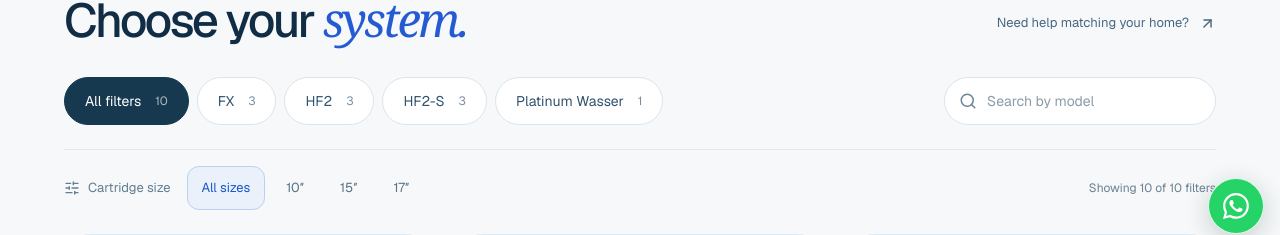
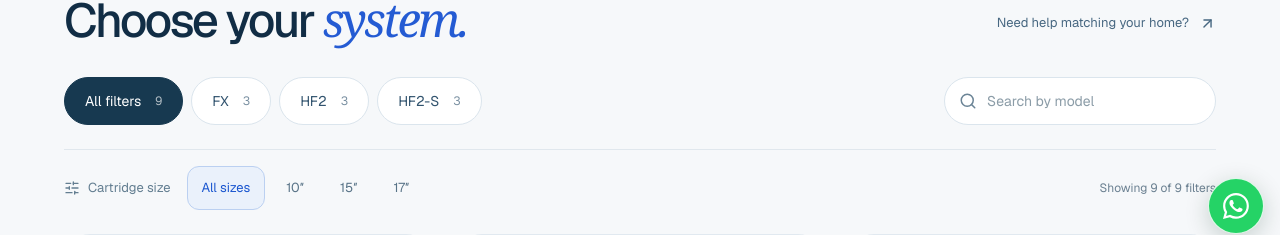
Before and after one commit to CyprusWaterFilters/Cyprus-Water-Filter, a Next.js app: page /products in a window 1280 px wide. Shown: the part 550-785 px from the top of the page. Built offline with nearby package versions, Linux system fonts and the light colour scheme.

Commit message:
Remove the old Platinum Wasser card from the catalogue

```diff
--- a/components/product-catalogue.tsx
+++ b/components/product-catalogue.tsx
@@ -91,7 +91,14 @@ fx && <dl className="catalogue-detail-specs">
       </>}
     </dl>;
   }
-  const visible = filterProducts(filters);
+  function renderProductCard(product: Product, index = 0) {
+    return <article className="catalogue-card" key={product.model}>
+      <button className="catalogue-visual-button" onClick={() => setDetail(product)} aria-label={t('View details for {model}', { model: product.model })}><ProductVisual product={product} eager={index < 3}/></button>
+      <div className="catalogue-card-copy"><div className="catalogue-card-heading"><h3>{product.size === null ? t(product.model) : product.model}</h3><button onClick={() => setDetail(product)} aria-label={t('View details for {model}', { model: product.model })}><ArrowUpRight size={19}/></button></div><p className="catalogue-card-purpose">{t(product.purpose)}</p><div className="catalogue-card-spec"><Droplets size={15}/><span>{t(product.detail)}</span></div><button className="catalogue-details-link" onClick={() => setDetail(product)}>{t('View details')}<ArrowRight size={15}/></button>{product.name === 'FX' && product.size !== null && renderFxSpecifications(fxSpecifications[product.size])}{product.name === 'HF2' && product.size !== null && renderHf2Specifications(product.size)}{product.name === 'HF2-S' && product.size !== null && renderHf2sSpecifications(product.size)}<ProductEnquiry model={product.model} onEnquire={enquire}/></div>
+    </article>;
+  }
+  const listedProducts = products.filter(product => product !== platinumWasser);
+  const visible = filterProducts(filters).filter(product => product !== platinumWasser);
   const active = filters.range !== 'all' || filters.size !== 'all' || filters.query !== '';
   return <>
     <ScrollEntrances/>
@@ -108,11 +115,11 @@ fx && <dl className="catalogue-detail-specs">
         <div className="catalogue-browser-heading"><div><p className="eyebrow">{t('COMMERCIAL SYSTEMS FOR THE HOME')}</p><h2 id="browse-title">{t('Choose your')} <em>{t('system.')}</em></h2></div><a href="#catalogue-help">{t('Need help matching your home?')}<ArrowUpRight size={17}/></a></div>
         <div className="catalogue-controls">
           <fieldset className="catalogue-range-controls"><legend>{t('Filter ranges')}</legend><div>
-            <button aria-pressed={filters.range === 'all'} onClick={() => updateFilters({ ...filters, range: 'all' })}>{t('All filters')}<span>{products.length}</span></button>
-            {catalogueRanges.map(range => <button key={range} aria-pressed={filters.range === range} onClick={() => updateFilters({ ...filters, range, size: isStandaloneRange(range) ? 'all' : filters.size })}>{t(range)}<span>{products.filter(product => product.name === range).length}</span></button>)}
+            <button aria-pressed={filters.range === 'all'} onClick={() => updateFilters({ ...filters, range: 'all' })}>{t('All filters')}<span>{listedProducts.length}</span></button>
+            {catalogueRanges.filter(range => range !== platinumWasser.name).map(range => <button key={range} aria-pressed={filters.range === range} onClick={() => updateFilters({ ...filters, range, size: isStandaloneRange(range) ? 'all' : filters.size })}>{t(range)}<span>{products.filter(product => product.name === range).length}</span></button>)}
           </div></fieldset>
           <label className="catalogue-search"><Search size={18} aria-hidden="true"/><span className="sr-only">{t('Search by model')}</span><input type="search" maxLength={80} value={filters.query} placeholder={t('Search by model')} onChange={event => updateFilters({ ...filters, query: event.target.value })}/>{filters.query && <button aria-label={t('Clear search')} onClick={() => updateFilters({ ...filters, query: '' })}><X size={16}/></button>}</label>
-          <div className="catalogue-size-row"><fieldset className="catalogue-size-controls" disabled={isStandaloneRange(filters.range)}><legend><SlidersHorizontal size={16} aria-hidden="true"/>{t('Cartridge size')}</legend><div><button aria-pressed={filters.size === 'all'} onClick={() => updateFilters({ ...filters, size: 'all' })}>{t('All sizes')}</button>{sizes.map(size => <button key={size} aria-pressed={filters.size === String(size)} onClick={() => updateFilters({ ...filters, size: String(size) })}>{size}″</button>)}</div></fieldset><p role="status" aria-live="polite">{t('Showing {count} of {total} filters', { count: visible.length, total: products.length })}</p>{active && <button className="catalogue-reset" onClick={() => updateFilters(defaultFilters)}>{t('Reset filters')}<X size={14}/></button>}</div>
+          <div className="catalogue-size-row"><fieldset className="catalogue-size-controls" disabled={isStandaloneRange(filters.range)}><legend><SlidersHorizontal size={16} aria-hidden="true"/>{t('Cartridge size')}</legend><div><button aria-pressed={filters.size === 'all'} onClick={() => updateFilters({ ...filters, size: 'all' })}>{t('All sizes')}</button>{sizes.map(size => <button key={size} aria-pressed={filters.size === String(size)} onClick={() => updateFilters({ ...filters, size: String(size) })}>{size}″</button>)}</div></fieldset><p role="status" aria-live="polite">{t('Showing {count} of {total} filters', { count: visible.length, total: listedProducts.length })}</p>{active && <button className="catalogue-reset" onClick={() => updateFilters(defaultFilters)}>{t('Reset filters')}<X size={14}/></button>}</div>
         </div>
         {visible.some(product => product.name === 'HF2-S') && (filters.range === 'HF2-S' || visible.every(product => product.name === 'HF2-S')) &&
           <section className="catalogue-hf2s-applications" aria-labelledby="hf2s-title">
@@ -125,10 +132,7 @@ fx && <dl className="catalogue-detail-specs">
           </section>
         }
         <div className="catalogue-grid">
-          {visible.map((product, index) => <article className="catalogue-card" key={product.model}>
-            <button className="catalogue-visual-button" onClick={() => setDetail(product)} aria-label={t('View details for {model}', { model: product.model })}><ProductVisual product={product} eager={index < 3}/></button>
-            <div className="catalogue-card-copy"><div className="catalogue-card-heading"><h3>{product.size === null ? t(product.model) : product.model}</h3><button onClick={() => setDetail(product)} aria-label={t('View details for {model}', { model: product.model })}><ArrowUpRight size={19}/></button></div><p className="catalogue-card-purpose">{t(product.purpose)}</p><div className="catalogue-card-spec"><Droplets size={15}/><span>{t(product.detail)}</span></div><button className="catalogue-details-link" onClick={() => setDetail(product)}>{t('View details')}<ArrowRight size={15}/></button>{product.name === 'FX' && product.size !== null && renderFxSpecifications(fxSpecifications[product.size])}{product.name === 'HF2' && product.size !== null && renderHf2Specifications(product.size)}{product.name === 'HF2-S' && product.size !== null && renderHf2sSpecifications(product.size)}<ProductEnquiry model={product.model} onEnquire={enquire}/></div>
-          </article>)}
+          {visible.map(renderProductCard)}
         </div>
         {visible.length === 0 && <div className="catalogue-empty"><Search size={28}/><h3>{t('No filters found')}</h3><p>{t('Try another model or clear your filters to see the full collection.')}</p><button className="button primary" onClick={() => updateFilters(defaultFilters)}>{t('View all filters')}<ArrowRight size={18}/></button></div>}
       </section>
```
